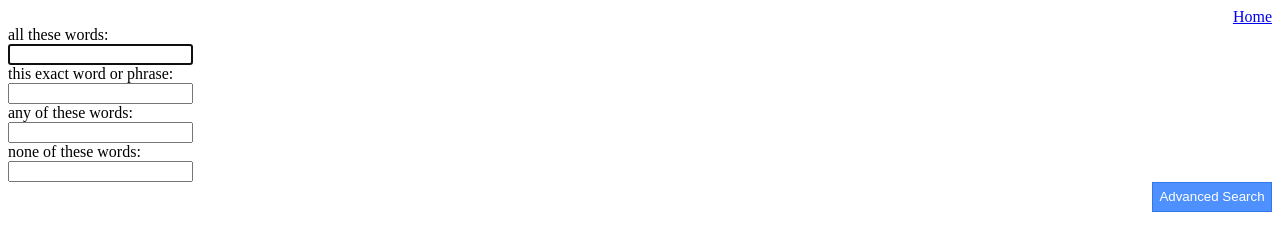
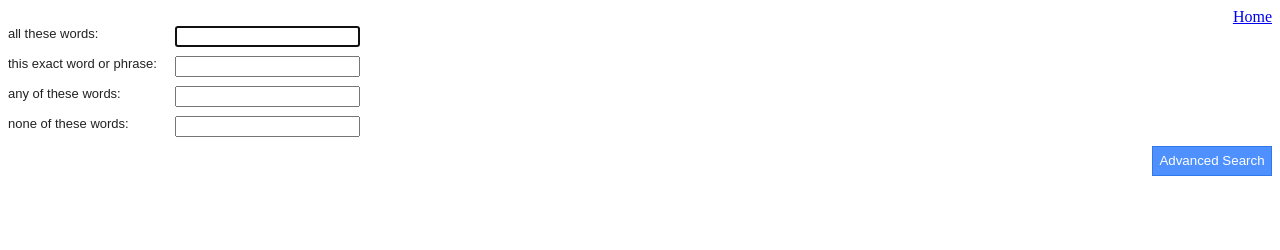
Before and after one commit to eelferts/web50-projects-2020-x-search, a plain HTML site: page advanced.html in a window 1280 px wide. Drawn offline with Linux system fonts and the light colour scheme.

Commit message:
CSS Advanced search changes

```diff
--- a/search.css
+++ b/search.css
@@ -51,8 +51,6 @@ div.otByu div.jYcx0e {
 }
 
 .jfk-button-action {
-  -webkit-box-shadow: none;
-  -moz-box-shadow: none;
   box-shadow: none;
   background-color: #4d90fe;
   background-image: -moz-linear-gradient(top,#4d90fe,#4787ed);
@@ -80,3 +78,26 @@ div.lOTAE {
   margin-left: auto;
   margin-right: auto;
 }
+
+
+div.PLLUQc {
+  padding-right: 16px;
+  height: 30px;
+  min-width: 167px;
+
+}
+
+label {
+
+  height: 30px;
+  vertical-align: middle;
+  float: left;
+  min-width: 167px;
+  height: 20px;
+  color: #222;
+  font-size: 13px;
+  font-family: arial,sans-serif;
+  line-height: 16px;
+  margin: auto;
+
+}
```
